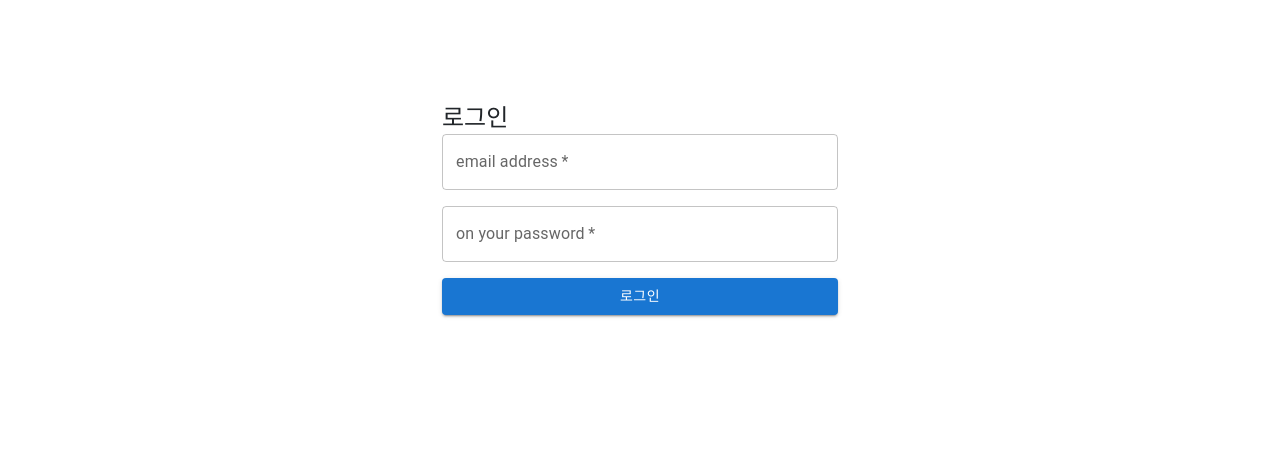
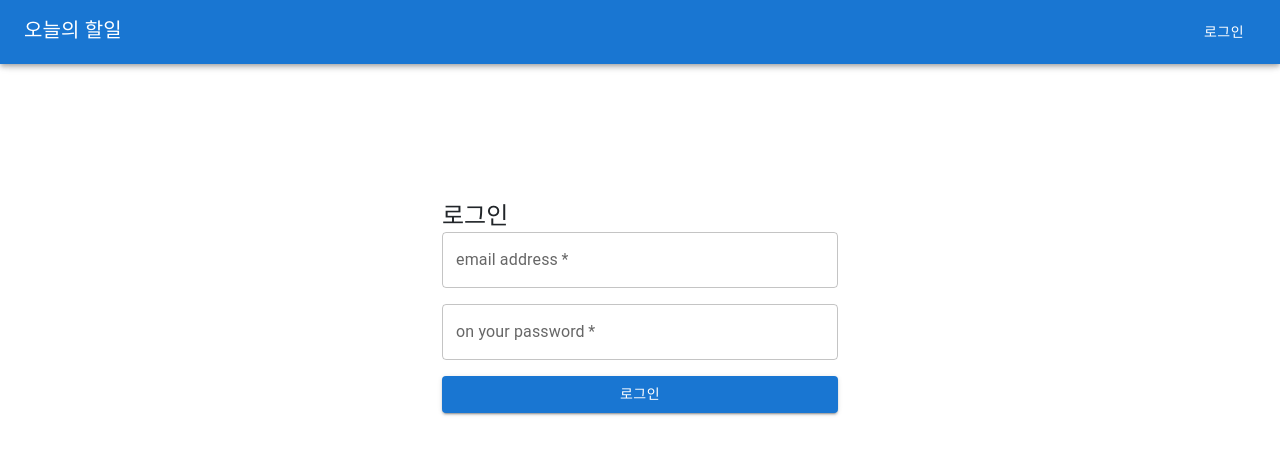
Before and after one commit to soongu/todo-react12, a React (Create React App) app: page /login in a window 1280 px wide. Shown: the top 454 px of the page. Built offline with nearby package versions, Linux system fonts and the light colour scheme.

Commit message:
# 로그아웃, 헤더 기능 추가

```diff
--- a/src/components/Header.js
+++ b/src/components/Header.js
@@ -5,6 +5,17 @@ import {AppBar, Toolbar, Grid, Typography, Button} from "@mui/material";
 const Header = () => {
 
     const USERNAME = localStorage.getItem('LOGIN_USERNAME');
+
+    const logoutHandler = e => {
+        // 로컬스토리지 데이터 제거
+        localStorage.removeItem('ACCESS_TOKEN');
+        localStorage.removeItem('LOGIN_USERNAME');
+        window.location.href='/login';
+    };
+
+    const button = USERNAME
+            ? (<Button color="inherit" onClick={logoutHandler}>로그아웃</Button>)
+            : (<Button color="inherit" onClick={() => { window.location.href='/login'; }}>로그인</Button>);
 
     return (
         <AppBar position="fixed">
@@ -14,9 +25,7 @@ const Header = () => {
                         <Typography variant="h6">{USERNAME ? USERNAME : '오늘'}의 할일</Typography>
                     </Grid>
                     <Grid item>
-                        <Button color="inherit">
-                            로그아웃
-                        </Button>
+                        {button}
                     </Grid>
                 </Grid>
             </Toolbar>
--- a/src/components/Login.js
+++ b/src/components/Login.js
@@ -58,7 +58,7 @@ const Login = () => {
 
 
     return (
-        <Container component="main" maxWidth="xs" style={{ marginTop: "8%" }}>
+        <Container component="main" maxWidth="xs" style={{ marginTop: "200px" }}>
             <Grid container spacing={2}>
                 <Grid item xs={12}>
                     <Typography component="h1" variant="h5">
--- a/src/router/AppRouter.js
+++ b/src/router/AppRouter.js
@@ -2,17 +2,21 @@ import React from "react";
 // 라우팅에 사용할 라이브러리
 import { Routes, Route } from "react-router-dom";
 import App from "../App";
+import Header from "../components/Header";
 import Login from "../components/Login";
 
 const AppRouter = () => {
 
     return (
+        <>
+            <Header />
             <Routes>
                 {/* '/' 경로로 요청하면 App컴포넌트를 렌더링하세요 */}
                 <Route path="/" element={<App />} />
                 {/* '/login' 경로로 요청하면 Login컴포넌트를 렌더링하세요 */}
                 <Route path="/login" element={<Login />} />
             </Routes>
+        </>
     );
 };
 
```
Also changed, not shown: src/App.js (+3 -4 lines). Lines whose indentation alone changed are shown as unchanged.
